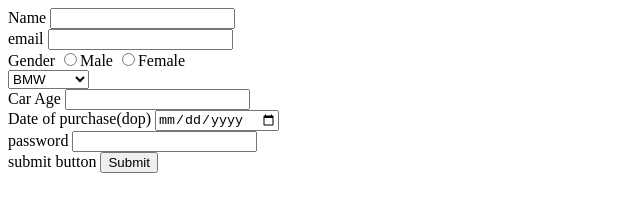
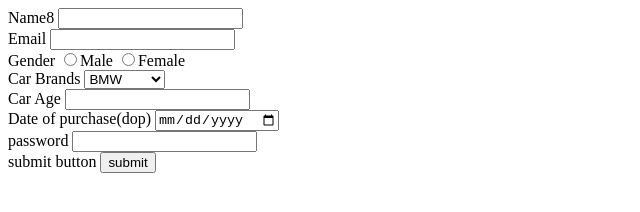
Before and after one commit to acciojob/car-insurance-form-kasulasaitejachary, a website: page main.html in a window 1280 px wide. Shown: the whole page, without its empty margins (0-640 px from the left). Drawn offline with Linux system fonts and the light colour scheme.

Commit message:
created a submission

```diff
--- a/main.html
+++ b/main.html
@@ -9,13 +9,14 @@
 <body>
 	<!-- the entire body must be written by student -->
 	<form>
-		<label for="name">Name</label>
+		<label for="name">Name8</label>
 		<input type="text" id="name"/><br>
-		<label for="email">email</label>
+		<label for="email">Email</label>
 		<input text="mail" id="email" required/><br>
 		<label for="gender">Gender</label>
 		<input type="radio" name="anyvalue" id="gender" required/>Male
 		<input type="radio" name="anyvalue" id="gender"/>Female<br>
+		<label for="cars">Car Brands</label>
 		<select id="cars">
 			<option>BMW</option>
 			<option>Audi</option>
@@ -28,7 +29,7 @@
 		<label for="password">password</label>
 		<input type="password" id="password"/><br>
 		<label for="submit">submit button</label>
-		<input type="submit" id="submit"/>
+		<input type="submit" value="submit" id="submit"/>
 
 	</form>
     <script type="text/javascript" src="./script.js">
```
